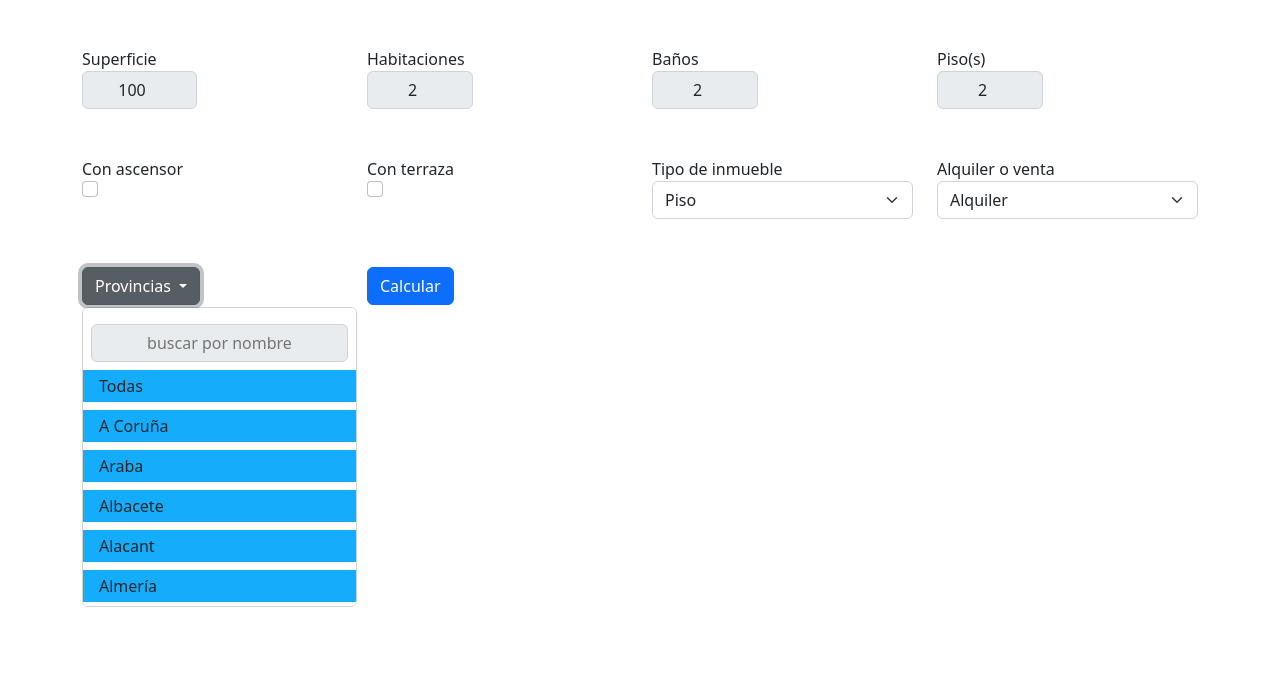
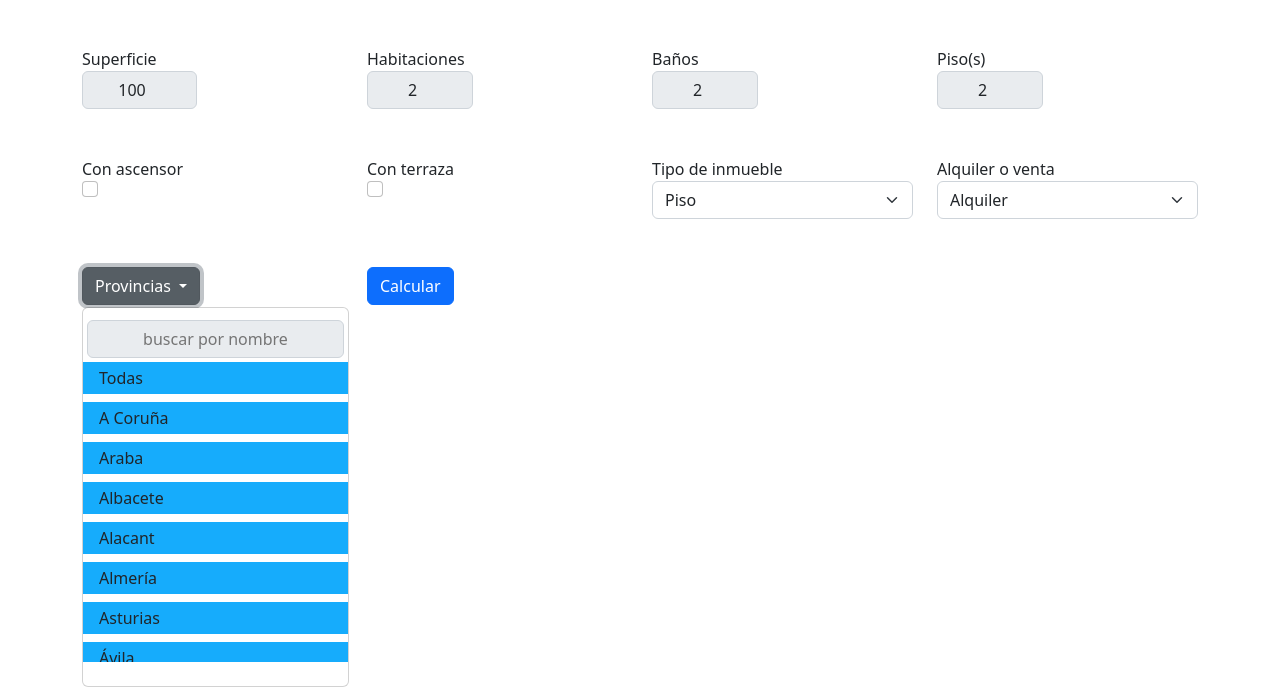
Before and after one commit to LdMe/mapa_pisos, a Flask app: page / in a window 1280 px wide, after a click on "Provincias". Shown: the part 101-800 px from the top of the page. Run offline with Flask 2, Linux system fonts and the light colour scheme; some libraries are stand-ins or nearby versions.

Commit message:
dropdown input fixed

```diff
--- a/templates/index.html
+++ b/templates/index.html
@@ -40,9 +40,10 @@
         .selected-option:hover {
             background-color: #3c7696;
         }
-        .dropdown-menu{
+        .dropdown-list{
           height:300px;
           overflow-y:auto;
+          padding: 0px;
        }
     </style>
 </head>
@@ -125,13 +126,16 @@
                         <button class="btn btn-secondary dropdown-toggle" type="button" id="dropdownMenuButton1" data-bs-toggle="dropdown" aria-expanded="false">
                             Provincias
                         </button>
-                        <ul class="dropdown-menu" aria-labelledby="dropdownMenuButton1">
-                            <li ><input type="text" class="option-input input-group-text m-2" placeholder="buscar por nombre"> </li>
-                            <li class="dropdown-item province-option all-option" value="all">Todas</li>
-                            {% for province in provinces %}
-                            <li class="dropdown-item province-option province-option-default mt-2" value="{{ province }}">{{ province }}</li>
-                        {% endfor %}
-                        </ul>
+                        <div class="dropdown-menu" aria-labelledby="dropdownMenuButton1">
+
+                            <input type="text" class="option-input input-group-text m-1" placeholder="buscar por nombre">
+                            <ul class="dropdown-list">
+                                <li class="dropdown-item province-option all-option" value="all">Todas</li>
+                                {% for province in provinces %}
+                                <li class="dropdown-item province-option province-option-default mt-2" value="{{ province }}">{{ province }}</li>
+                                {% endfor %}
+                            </ul>
+                        </div>
                       </div>
                 </div>
 
@@ -240,7 +244,7 @@ $(".option-input").on("keyup",function(e){
     }
     else{
         province_filter = $(this).val() ;
-        if(province_filter.length > 2){
+        if(province_filter.length > 1){
             $(".province-option").each(function(index,element){
             if($(element).text().toLowerCase().includes(province_filter.toLowerCase())){
                 $(element).show();
```
